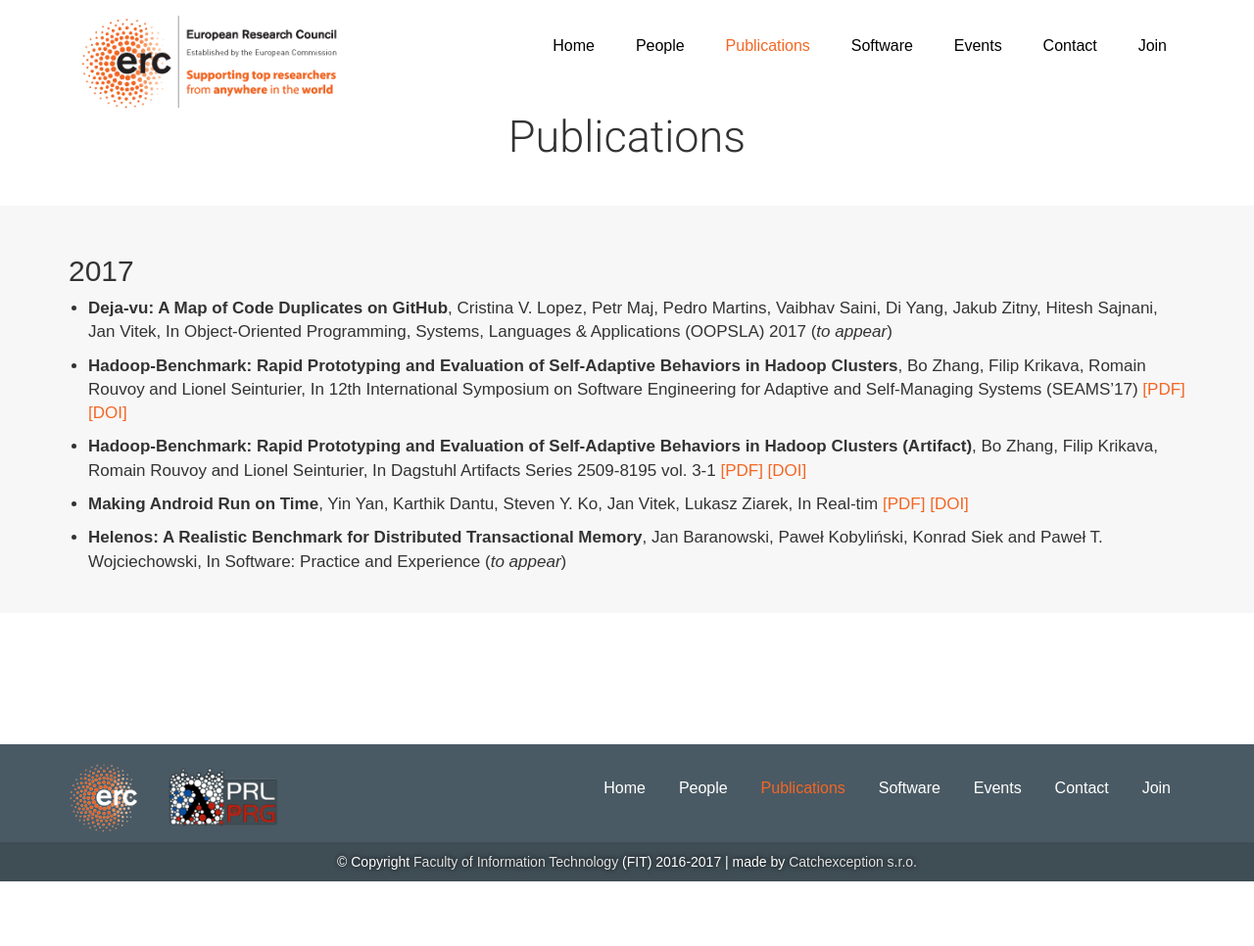
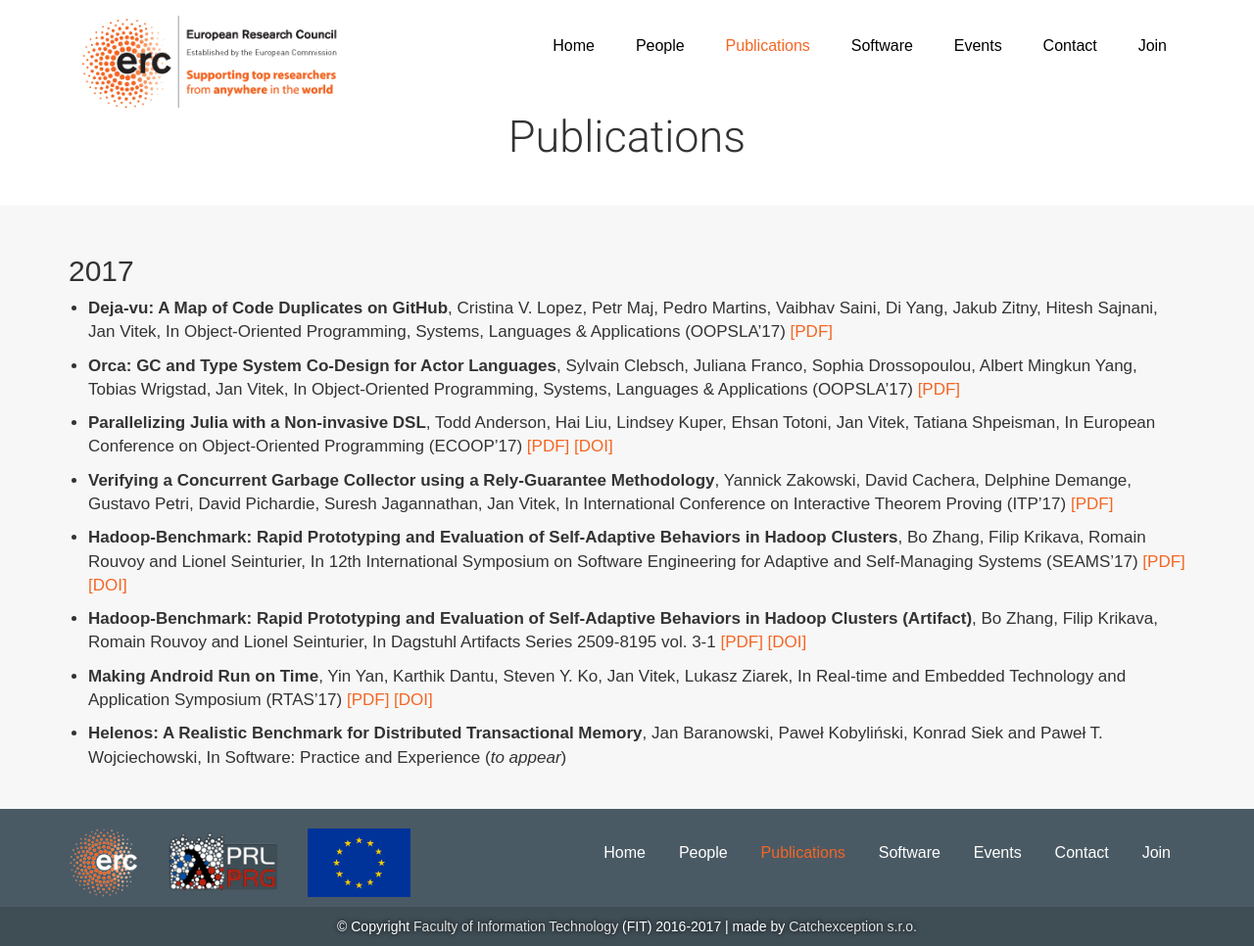
Before and after one commit to ckirsch/bigcode-prl-prg.github.io, a Jekyll site: the page built from publications.md, in a window 1280 px wide. Shown: the whole page at 98% size. Built offline with Jekyll 4.4.1, drawn with Linux system fonts in a browser that asks for light colours; before the commit the page ends 900 px from its top, so only the background shows below that.

Commit message:
Updated publications, added EU logo.

```diff
--- a/_includes/footer.html
+++ b/_includes/footer.html
@@ -6,6 +6,7 @@
                     <div class=" pull-left">
                         <a href="index.html" class="navbar-brand"><img src="images/erc_logo_inv.png"></a>
                         <a href="https://prl-prg.github.io/index.html" class="navbar-brand" target="_blank"><img src="images/prl-logo-header.png" style="max-height:60px; margin-top: 4px;"></a>
+                        <a href="https://erc.europa.eu/" class="navbar-brand"><img src="images/EU_flag.jpg"></a>
                     </div>
                     <div class="text-center">
                         <ul class="nav navbar-nav">
--- a/publications.md
+++ b/publications.md
@@ -7,7 +7,24 @@ title: Publications
 
 - **Deja-vu: A Map of Code Duplicates on GitHub**,
   Cristina V. Lopez, Petr Maj, Pedro Martins, Vaibhav Saini, Di Yang, Jakub Zitny, Hitesh Sajnani, Jan Vitek,
-  In Object-Oriented Programming, Systems, Languages & Applications (OOPSLA) 2017 (_to appear_)
+  In Object-Oriented Programming, Systems, Languages & Applications (OOPSLA'17)
+  [[PDF]](http://janvitek.org/pubs/oopsla17b.pdf)
+
+- **Orca: GC and Type System Co-Design for Actor Languages**,
+  Sylvain Clebsch, Juliana Franco, Sophia Drossopoulou, Albert Mingkun Yang, Tobias Wrigstad, Jan Vitek,
+  In Object-Oriented Programming, Systems, Languages & Applications (OOPSLA'17)
+  [[PDF]](http://janvitek.org/pubs/oopsla17a.pdf)
+
+- **Parallelizing Julia with a Non-invasive DSL**,
+  Todd Anderson, Hai Liu, Lindsey Kuper, Ehsan Totoni, Jan Vitek, Tatiana Shpeisman,
+  In European Conference on Object-Oriented Programming (ECOOP'17)
+  [[PDF]](http://janvitek.org/pubs/ecoop17.pdf)
+  [[DOI]](http://dx.doi.org/10.4230/LIPIcs.ECOOP.2017.4)
+
+- **Verifying a Concurrent Garbage Collector using a Rely-Guarantee Methodology**,
+  Yannick Zakowski, David Cachera, Delphine Demange, Gustavo Petri, David Pichardie, Suresh Jagannathan, Jan Vitek,
+  In International Conference on Interactive Theorem Proving (ITP'17)
+  [[PDF]](http://janvitek.org/pubs/ITP17.pdf)
 
 - **Hadoop-Benchmark: Rapid Prototyping and Evaluation of Self-Adaptive Behaviors in Hadoop Clusters**,
   Bo Zhang, Filip Krikava, Romain Rouvoy and Lionel Seinturier,
@@ -23,7 +40,7 @@ title: Publications
 
 - **Making Android Run on Time**,
   Yin Yan, Karthik Dantu, Steven Y. Ko, Jan Vitek, Lukasz Ziarek,
-  In Real-tim
+  In Real-time and Embedded Technology and Application Symposium (RTAS'17)
   [[PDF]](http://janvitek.org/pubs/rtas17.pdf)
   [[DOI]](https://doi.org/10.1109/RTAS.2017.38)
 
```
Also changed, not shown: images/EU_flag.jpg (added).
